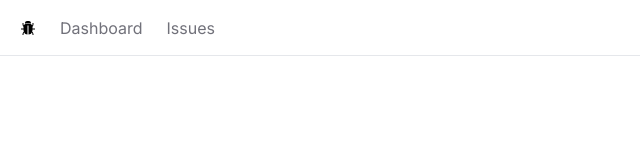
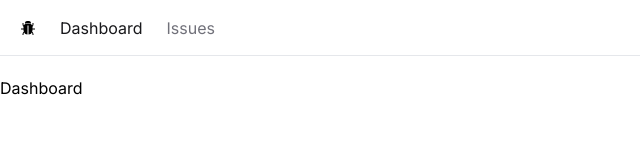
Before and after one commit to EliasNegasa/GlitchGuard, a Next.js app: page / in a window 1280 px wide. Shown: the top 160 px of the page, without its empty margins (0-640 px from the left). Built offline with nearby package versions, Linux system fonts and the light colour scheme.

Commit message:
style active link in the navbar

```diff
--- a/app/NavBar.tsx
+++ b/app/NavBar.tsx
@@ -1,8 +1,13 @@
+'use client'
+import classNames from 'classnames';
 import Link from 'next/link';
+import { usePathname } from 'next/navigation';
 import React from 'react';
 import { IoBugSharp } from 'react-icons/io5';
 
 const NavBar = () => {
+  const currentPath = usePathname();
+
   const links = [
     { label: 'Dashboard', href: '/' },
     { label: 'Issues', href: '/issues' },
@@ -18,7 +23,11 @@ const NavBar = () => {
           <li key={link.href}>
             <Link
               href={link.href}
-              className="text-zinc-500 hover:text-zinc-800 transition-colors"
+              className={classNames({
+                'text-zinc-900': link.href === currentPath,
+                'text-zinc-500': link.href !== currentPath,
+                'hover:text-zinc-800 transition-colors': true,
+              })}
             >
               {link.label}
             </Link>
--- /dev/null
+++ b/app/issues/page.tsx
@@ -0,0 +1,7 @@
+import React from 'react';
+
+const IssuePage = () => {
+  return <div>Issues</div>;
+};
+
+export default IssuePage;
--- a/app/layout.tsx
+++ b/app/layout.tsx
@@ -1,12 +1,13 @@
-import type { Metadata } from "next";
-import { Inter } from "next/font/google";
-import "./globals.css";
+import type { Metadata } from 'next';
+import { Inter } from 'next/font/google';
+import './globals.css';
+import NavBar from './NavBar';
 
-const inter = Inter({ subsets: ["latin"] });
+const inter = Inter({ subsets: ['latin'] });
 
 export const metadata: Metadata = {
-  title: "Create Next App",
-  description: "Generated by create next app",
+  title: 'Create Next App',
+  description: 'Generated by create next app',
 };
 
 export default function RootLayout({
@@ -16,7 +17,10 @@ export default function RootLayout({
 }>) {
   return (
     <html lang="en">
-      <body className={inter.className}>{children}</body>
+      <body className={inter.className}>
+        <NavBar />
+        {children}
+      </body>
     </html>
   );
 }
--- a/app/page.tsx
+++ b/app/page.tsx
@@ -2,9 +2,5 @@ import Image from 'next/image';
 import NavBar from './NavBar';
 
 export default function Home() {
-  return (
-    <div>
-      <NavBar />
-    </div>
-  );
+  return <div>Dashboard</div>;
 }
--- a/package.json
+++ b/package.json
@@ -9,6 +9,7 @@
     "lint": "next lint"
   },
   "dependencies": {
+    "classnames": "^2.5.1",
     "next": "14.1.0",
     "react": "^18",
     "react-dom": "^18",
```
Also changed, not shown: 1 other file (tests, documents, lock files or other folders).
